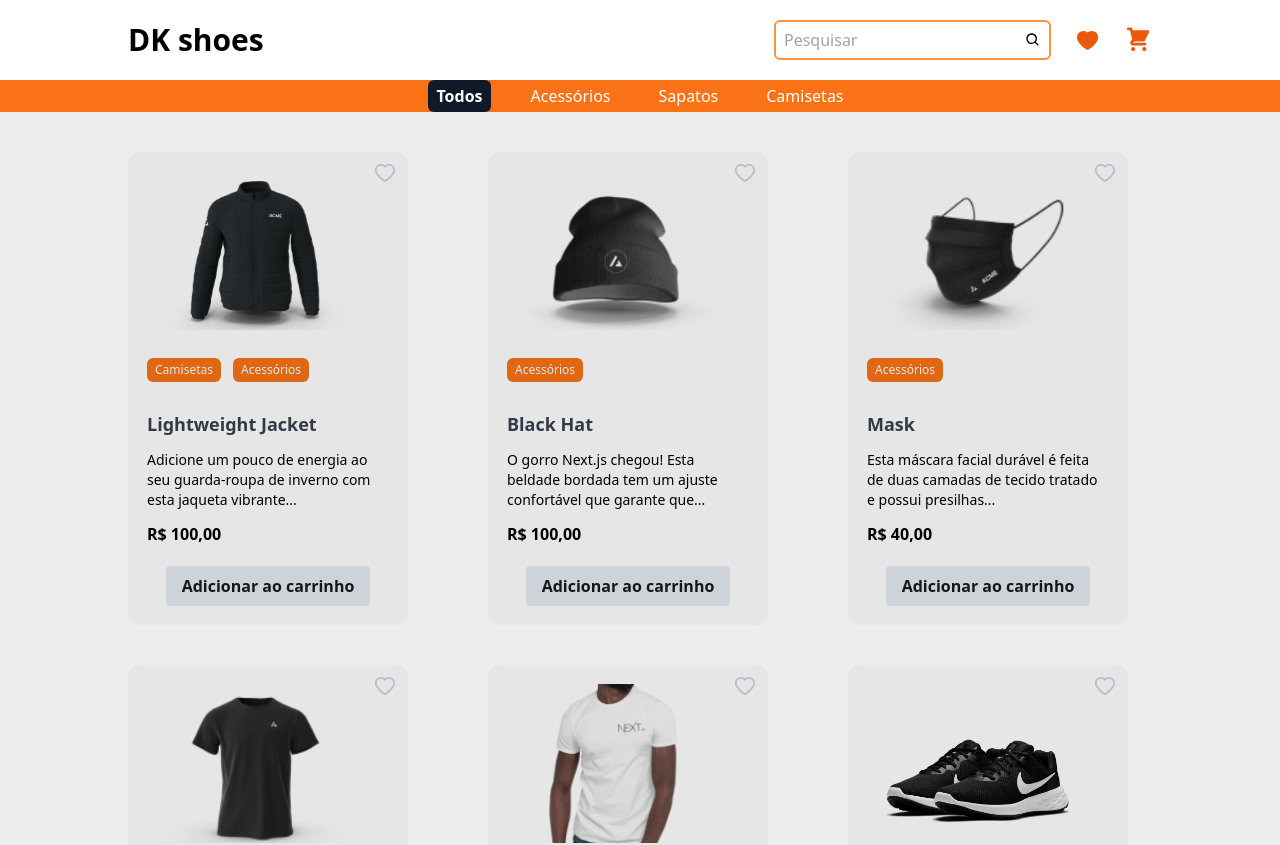
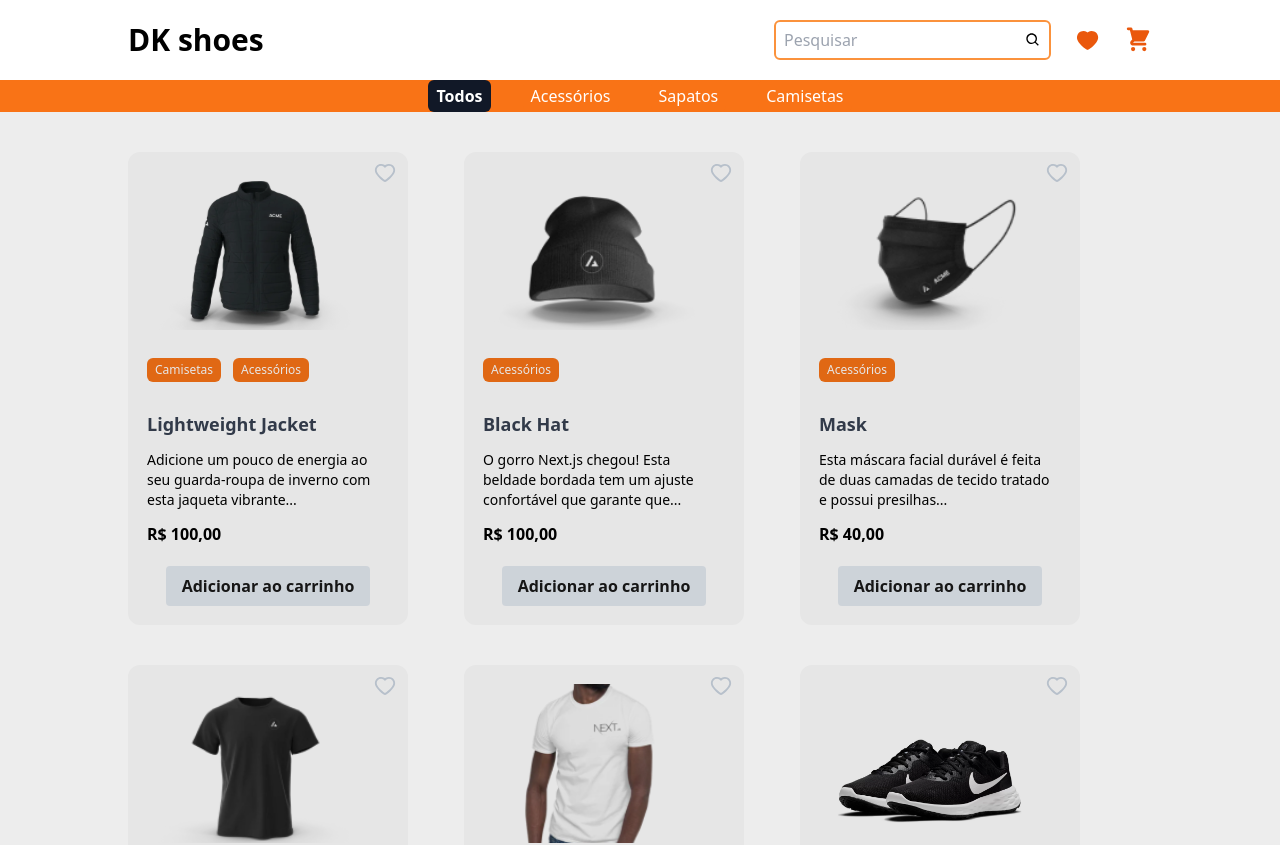
Before and after one commit to diegoguilhermeDS/dk_shoes, a Next.js app: page / in a window 1280 px wide. Shown: the top 845 px of the page. Built offline with nearby package versions, Linux system fonts and the light colour scheme.

Commit message:
feat: create base pagination

```diff
--- a/src/components/Cards/Card/index.tsx
+++ b/src/components/Cards/Card/index.tsx
@@ -1,10 +1,10 @@
-import { iProduct } from "@/interfaces";
+import React, { SetStateAction, useState } from "react";
 import Image from "next/image";
-import React, { SetStateAction } from "react";
+import Link from "next/link";
 import { AiOutlineHeart, AiFillHeart } from "react-icons/ai";
-import { useState } from "react";
 import { useProducts } from "@/providers/productContext";
 import { useCart } from "@/providers/cartProvider/cartContext";
+import { iProduct } from "@/interfaces";
 
 interface iCard {
   product: iProduct;
@@ -29,6 +29,7 @@ const Card = ({ product, setCategorySelected }: iCard) => {
   };
 
   return (
+    <Link href={`/products/${product.nameItem}`} className="max-w-[25%] w-full">
       <li
         key={product.id}
         className="bg-white p-4 rounded-xl w-1/4 min-w-250 max-w-250 min-w-[280px] flex flex-col gap-7 border-white border-solid border-1 brightness-90 hover:border-orange-300 hover:border-solid hover:border-1 hover:brightness-100 li-border li-spacing relative cursor-pointer transition duration-500"
@@ -100,6 +101,7 @@ const Card = ({ product, setCategorySelected }: iCard) => {
           </div>
         </div>
       </li>
+    </Link>
   );
 };
 
--- a/src/pages/products/[name].tsx
+++ b/src/pages/products/[name].tsx
@@ -4,7 +4,7 @@ import { useRouter } from "next/router";
 
 import React from 'react'
 
-export const ProductPage = () => {
+export default function ProductPage() {
     const router = useRouter()
     const { name } = router.query
 
@@ -13,12 +13,12 @@ export const ProductPage = () => {
     <Head>
         <title>Product {name}</title>
     </Head>
-    <div>ProductPage</div>
+    <div>Produto: {name}</div>
     </>
   )
 }
 
-export const getServerSideProps: GetServerSideProps = async (context) => {
+/* export const getServerSideProps: GetServerSideProps = async (context) => {
     const { name } = context.query
 
 
@@ -29,4 +29,4 @@ export const getServerSideProps: GetServerSideProps = async (context) => {
       },
       revalidate: revalidatingTime
     }
-  }
+  } */
```
Lines whose indentation alone changed are shown as unchanged.
